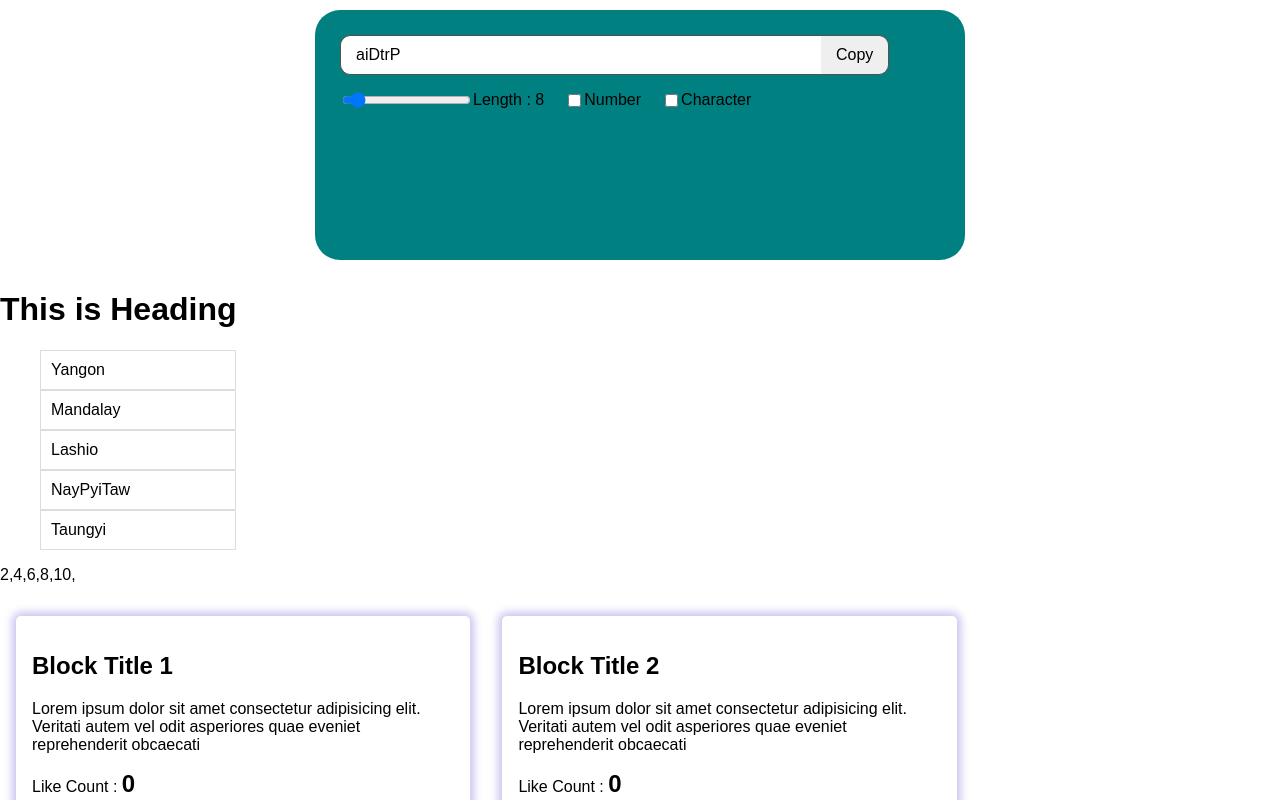
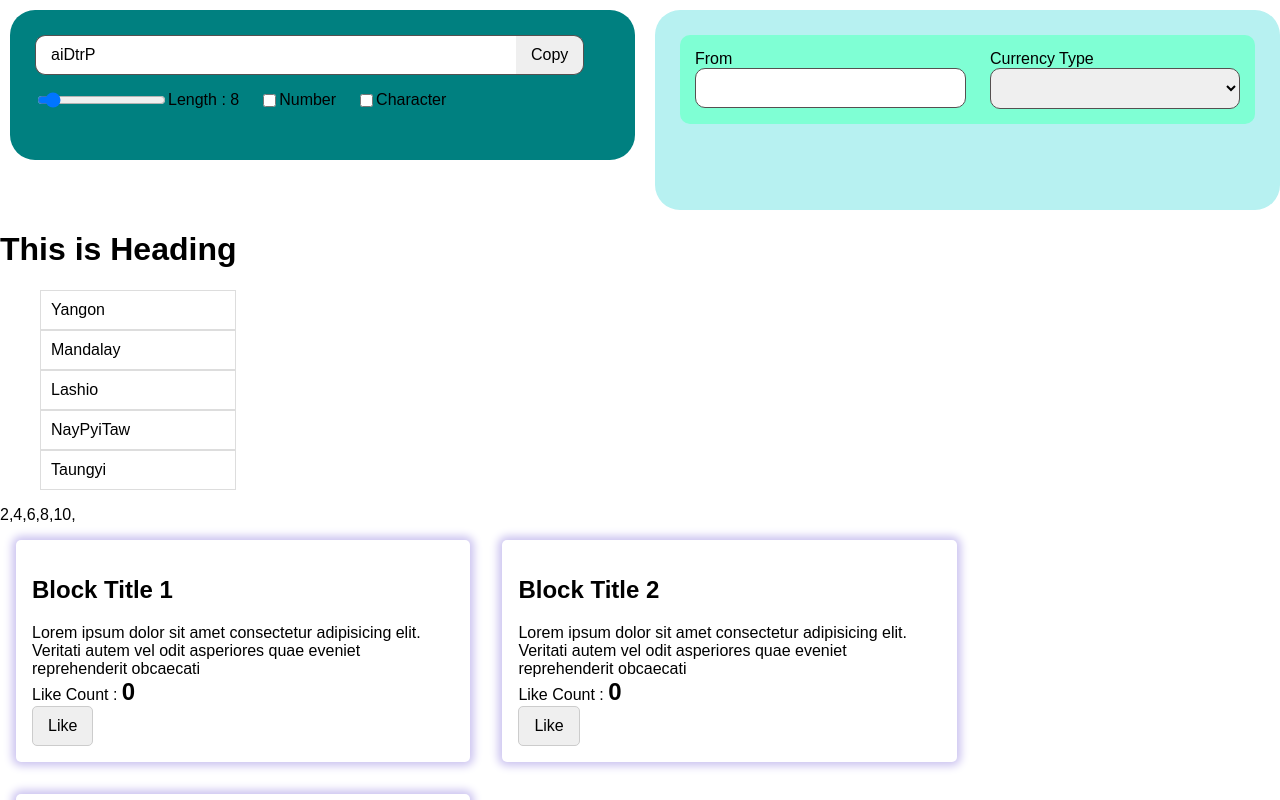
Before and after one commit to YeThura-424/first-react, a React (Vite) app: page / in a window 1280 px wide. Shown: the top 800 px of the page. Built offline with nearby package versions, Linux system fonts and the light colour scheme.

Commit message:
css for currency exchanger

```diff
--- a/src/App.css
+++ b/src/App.css
@@ -95,10 +95,11 @@ button.active {
 
 .password-wrapper {
   user-select: none;
-  width: 600px;
-  height: 200px;
+  width: 50%;
+  height: 100px;
   background-color: teal;
-  margin: 10px auto;
+  margin-top: 10px;
+  margin-left: 10px;
   padding: 25px;
   border-radius: 25px;
 }
@@ -111,6 +112,28 @@ input[type="text"] {
   outline: none;
   border-color: rgb(85, 80, 80);
   border-width: 1px 0 1px 1px;
+  border-style: solid;
+}
+
+input[type="number"] {
+  padding: 10px 15px;
+  font-size: 16px;
+  width: 100%;
+  border-radius: 10px;
+  outline: none;
+  border-color: rgb(85, 80, 80);
+  border-width: 1px;
+  border-style: solid;
+}
+
+select {
+  padding: 10px 15px;
+  font-size: 16px;
+  width: 250px;
+  border-radius: 10px;
+  outline: none;
+  border-color: rgb(85, 80, 80);
+  border-width: 1px;
   border-style: solid;
 }
 
@@ -131,9 +154,47 @@ button.copy-button {
   align-items: center;
 }
 
+.upper-section {
+  display: flex;
+}
+
 .lower-section {
   padding-top: 15px;
   display: flex;
   justify-content: start;
   column-gap: 20px;
 }
+
+.flex-box {
+  display: flex;
+  column-gap: 10px;
+}
+
+.currency-exchange-wrapper {
+  user-select: none;
+  width: 50%;
+  height: 150px;
+  background-color: rgb(183, 241, 241);
+  margin-top: 10px;
+  margin-left: 10px;
+  padding: 25px;
+  border-radius: 25px;
+}
+
+.amount-section {
+  display: flex;
+  flex-direction: column;
+}
+
+.currency-input-box-wrapper {
+  display: flex;
+  justify-content: space-between;
+  background-color: aquamarine;
+  padding: 15px;
+  border-radius: 10px;
+}
+
+p {
+  padding: 0;
+  margin: 0;
+}
--- a/src/App.tsx
+++ b/src/App.tsx
@@ -4,11 +4,14 @@ import ListGroup from "./components/ListGroup";
 import ExtraCard from "./components/ExtraCard";
 import ProductDetail from "./components/ProductDetail";
 import PasswordGenerator from "./components/PasswordGenerator";
-
+import CurrencyExanger from "./components/CurrencyExanger";
 function App() {
   return (
     <div>
-      <PasswordGenerator />
+      <div className="flex-box">
+        <PasswordGenerator />
+        <CurrencyExanger />
+      </div>
       <ListGroup />
       <CardGroup />
       <ExtraCard />
```
